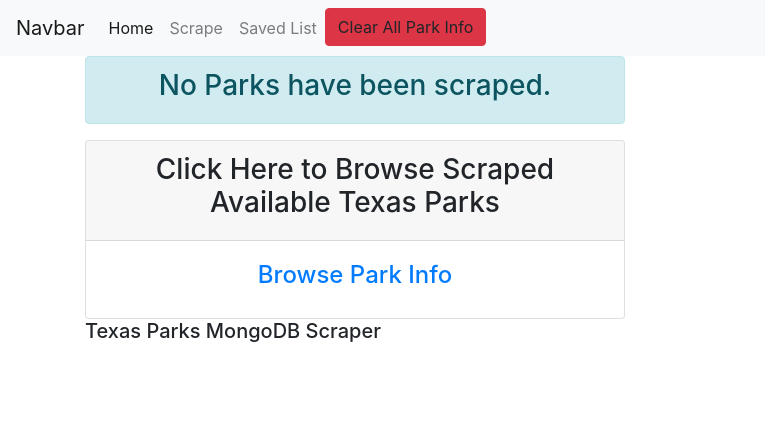
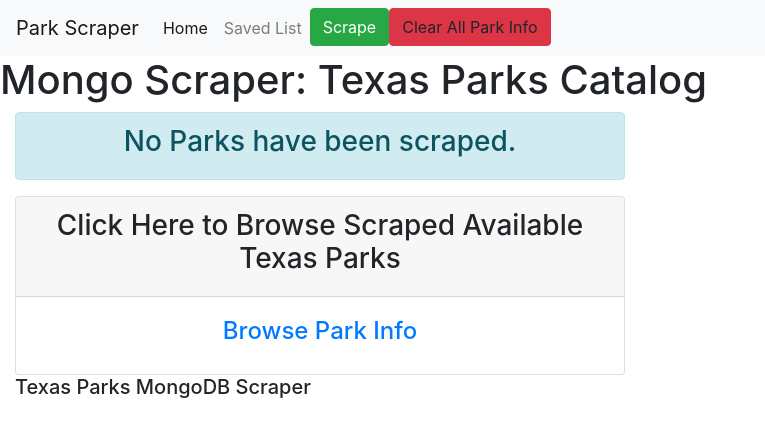
Before and after one commit to adam-verma/MongoDB-Web-Scraping, a Node server app: page / in a window 1280 px wide. Shown: the top 437 px of the page, without its empty margins (0-765 px from the left). Run offline with Node 20, Linux system fonts and the light colour scheme; data that the repository does not hold is empty; some libraries are stand-ins or nearby versions.

Commit message:
views - added background image and title, change scrape button type, separated note form from new note area

```diff
--- a/views/index.hbs
+++ b/views/index.hbs
@@ -1,5 +1,5 @@
 <nav class="navbar navbar-expand-lg navbar-light bg-light">
-    <a class="navbar-brand" href="#">Navbar</a>
+    <a class="navbar-brand" href="#">Park Scraper</a>
     <button class="navbar-toggler" type="button" data-toggle="collapse" data-target="#navbarSupportedContent"
         aria-controls="navbarSupportedContent" aria-expanded="false" aria-label="Toggle navigation">
         <span class="navbar-toggler-icon"></span>
@@ -10,11 +10,11 @@
             <li id="mainTab" class="nav-item" >
                 <a class="nav-link" href="/">Home </a>
             </li>
-            <li id="scrapeTab" class="nav-item">
-                <a class="nav-link" href="/scrape">Scrape</a>
-            </li>
             <li id="saveTab" class="nav-item">
                 <a class="nav-link" href="/saved">Saved List</a>
+            </li>
+            <li id="scrapeTab" class="nav-item">
+                <a class="btn btn-success" href="/scrape">Scrape</a>
             </li>
             <li class="nav-item">
             <a class="btn btn-danger" id="clearAllBtn">Clear All Park Info</a>
@@ -23,9 +23,17 @@
     </div>
 </nav>
 
-<div class="container">
-    <div class="row align-items-center">
-        <div class="col-md-6 col-md-6">
+<div class="overlay">
+    <div class="home-title">
+        <h1> Mongo Scraper: Texas Parks Catalog</h1>
+    </div>
+    <div class="background-image">
+    </div>
+</div>
+
+<div class="container-fluid">
+    <div class="row">
+        <div class="col-md-6">
             <!-- Park List Dropdown -->
             {{#if articles}}
             <div id="articles">
@@ -35,11 +43,13 @@
                             <!-- Park Card -->
                             <div class="card">
                                     <!-- Park Header -->
-                                    <div class="row park-header">
+                                    <div class="park-header">
                                         <!-- Park Name -->
-                                        <h4 class="card-header name">
-                                            {{this.name}}
-                                        </h4>
+                                        <a class="park-url" href={{this.url}}>
+                                            <h4 class="card-header name">
+                                                {{this.name}}
+                                            </h4>
+                                        </a>
                                         <!-- Park Image -->
                                         <img class="parkpic" src={{this.image}} />
                                         <i class="fa fa-arrow-circle-down expand-button" type="button" data-toggle="collapse" data-parent=".list-item" aria-hidden="true"></i>
@@ -75,7 +85,7 @@
                 </div>
                 <div class="card-body text-center">
                     <h4 class="showParks">
-                    <a href="/">Browse Park Info</a>
+                    <a href="/scrape">Browse Park Info</a>
                     </h4>
                 </div>
             </div>
```
Also changed, not shown: views/saved.hbs (+19 -6 lines).
